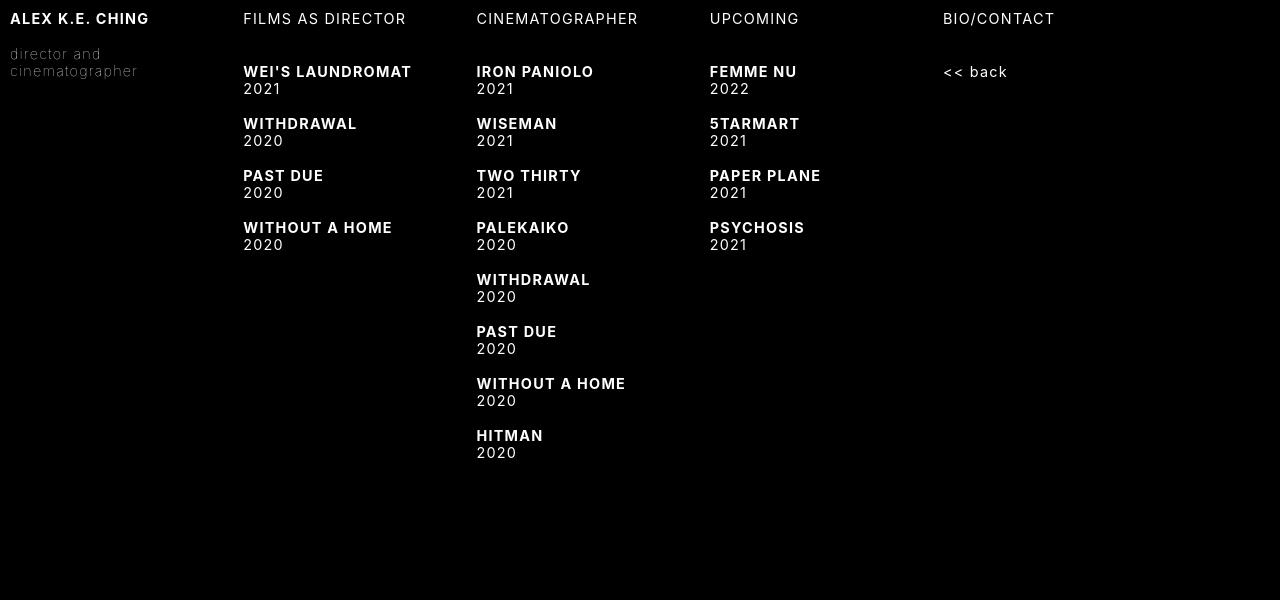
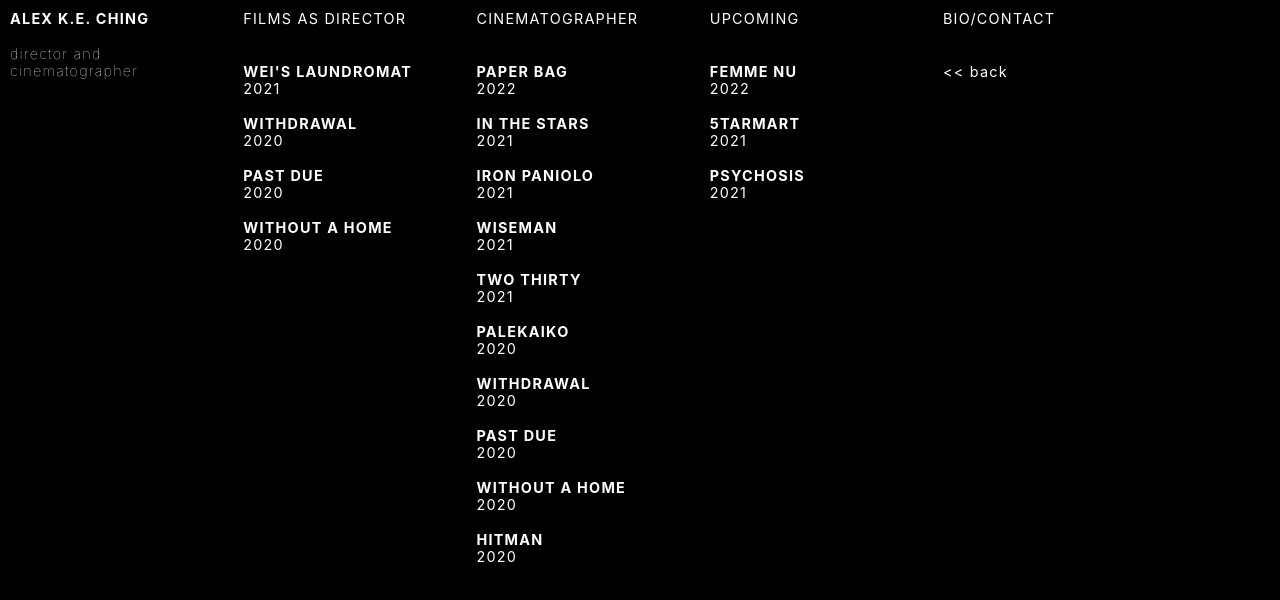
Before and after one commit to a01k29c03/a01k29c03.github.io, a plain HTML site: page filmography.html in a window 1280 px wide. Drawn offline with Linux system fonts and the light colour scheme.

Commit message:
Update filmography.html

```diff
--- a/filmography.html
+++ b/filmography.html
@@ -98,6 +98,10 @@
   </div>
   <div class="column">
     <a>CINEMATOGRAPHER</a><br><br><br>
+	  <a style="font-weight: bold;" href="paperbag.html">PAPER BAG</a><br>
+    <a>2022</a><br><br>
+<a style="font-weight: bold;" href="inthestars.html">IN THE STARS</a><br>
+    <a>2021</a><br><br>
     <a style="font-weight: bold;" href="ironpaniolo.html">IRON PANIOLO</a><br>
     <a>2021</a><br><br>
     <a style="font-weight: bold;" href="wiseman.html">WISEMAN</a><br>
@@ -121,8 +125,6 @@
     <a>2022</a><br><br>
 <a style="font-weight: bold;" href="5tarmart.html">5TARMART</a><br>
     <a>2021</a><br><br>
-    <a style="font-weight: bold;" href="paperplane.html">PAPER PLANE</a><br>
-    <a>2021</a><br><br>
 	<a style="font-weight: bold;" href="psychosis.html">PSYCHOSIS</a><br>
     <a>2021</a>
   </div>
```
